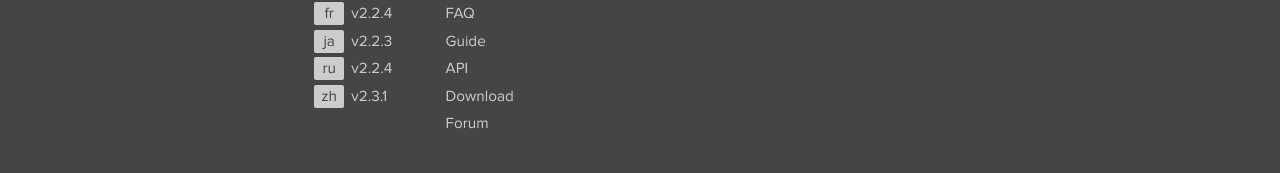
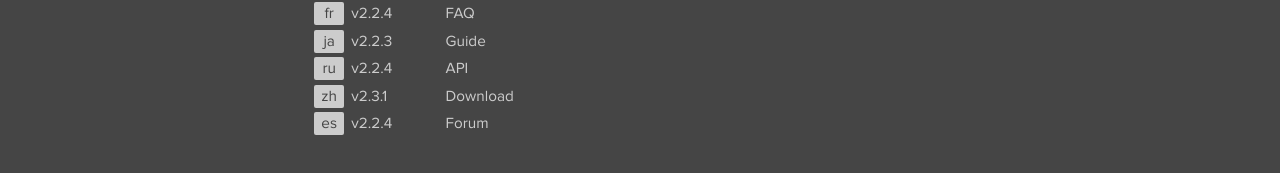
Before and after one commit to riot/riot.github.io, a Jekyll site: the page built from index.md, in a window 1280 px wide and 900 px high, scrolled down 5074 px. Shown: the part 724-897 px from the top of the window. Built offline with Jekyll 4.4.1, drawn with Linux system fonts in a browser that asks for light colours; nearby versions of some CDN libraries; Markdown is read by kramdown in place of the engine named in the settings.

Commit message:
es 2.2.4

```diff
--- a/_config.yml
+++ b/_config.yml
@@ -84,3 +84,4 @@ translations:
   ja: v2.2.3
   ru: v2.2.4
   zh: v2.3.1
+  es: v2.2.4
```
